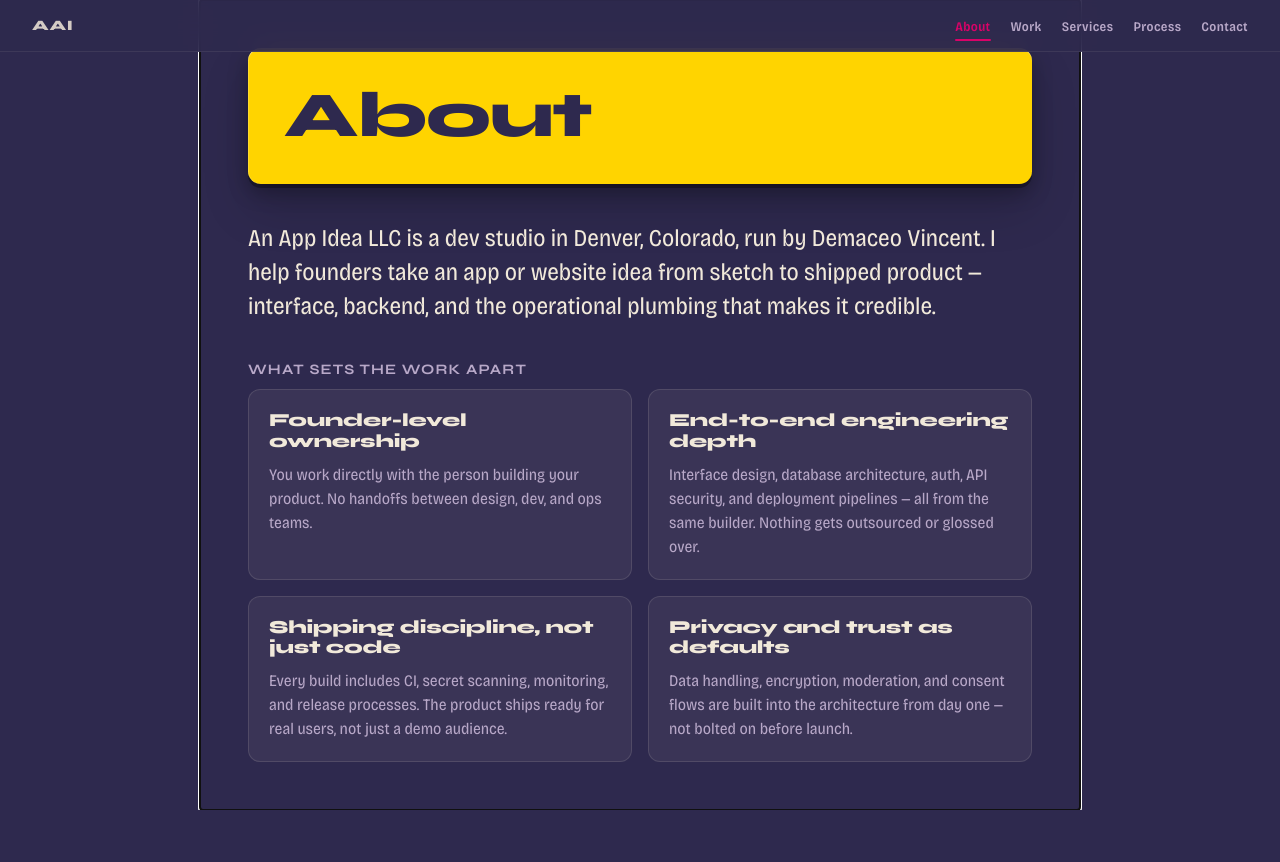
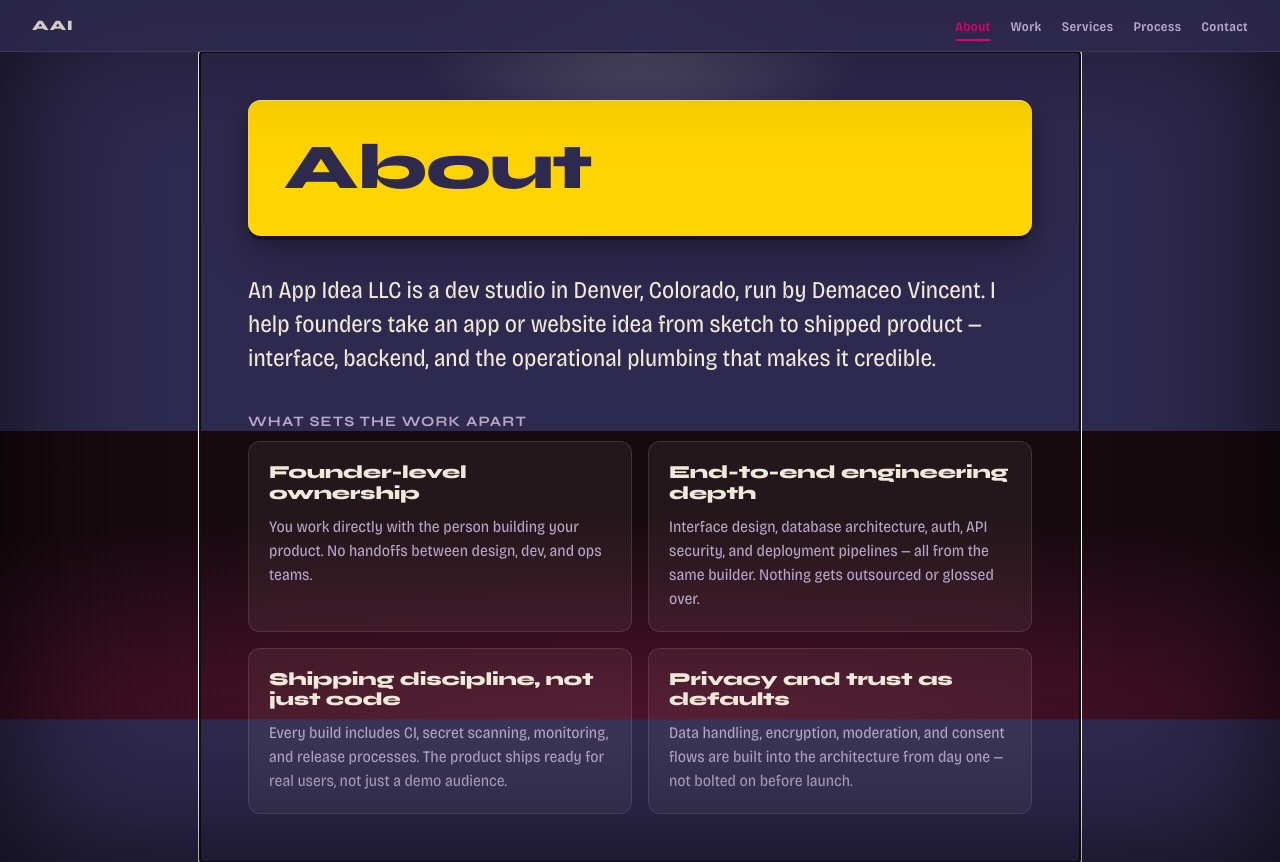
Before and after one commit to demaceo/anappideallc, a React (Vite) app: page /about in a window 1280 px wide. Before the commit the page ends 810 px from the top, so only its background shows below. Built offline with nearby package versions, Linux system fonts and the light colour scheme.

Commit message:
feat(pages): wrap inner pages with VelvetVitrine; add motion.main entry/exit

```diff
--- a/src/pages/About.tsx
+++ b/src/pages/About.tsx
@@ -3,11 +3,19 @@ import { SITE } from '../data/site'
 import { differentiators } from '../data/case-studies'
 import { RouteHead } from '../components/SEO/RouteHead'
 import { META } from '../lib/seo'
+import { VelvetVitrine } from '../components/VelvetVitrine/VelvetVitrine'
 import styles from '../components/Page/Page.module.css'
 
 export default function About() {
   return (
-    <main className={styles.page}>
+    <VelvetVitrine>
+      <motion.main
+        className={styles.page}
+        initial={{ opacity: 0, y: 10 }}
+        animate={{ opacity: 1, y: 0 }}
+        exit={{ opacity: 0, y: -10 }}
+        transition={{ duration: 0.25, ease: 'easeOut' }}
+      >
       <RouteHead {...META['/about']} />
       <motion.h1
         layoutId="block-about"
@@ -35,6 +43,7 @@ export default function About() {
           ))}
         </div>
       </section>
-    </main>
+      </motion.main>
+    </VelvetVitrine>
   )
 }
--- a/src/pages/Process.tsx
+++ b/src/pages/Process.tsx
@@ -2,11 +2,19 @@ import { motion } from 'motion/react'
 import { processSteps } from '../data/process'
 import { RouteHead } from '../components/SEO/RouteHead'
 import { META } from '../lib/seo'
+import { VelvetVitrine } from '../components/VelvetVitrine/VelvetVitrine'
 import styles from '../components/Page/Page.module.css'
 
 export default function Process() {
   return (
-    <main className={styles.page}>
+    <VelvetVitrine>
+      <motion.main
+        className={styles.page}
+        initial={{ opacity: 0, y: 10 }}
+        animate={{ opacity: 1, y: 0 }}
+        exit={{ opacity: 0, y: -10 }}
+        transition={{ duration: 0.25, ease: 'easeOut' }}
+      >
       <RouteHead {...META['/process']} />
       <motion.h1
         layoutId="block-process"
@@ -39,6 +47,7 @@ export default function Process() {
           ))}
         </div>
       </section>
-    </main>
+      </motion.main>
+    </VelvetVitrine>
   )
 }
--- a/src/pages/Services.tsx
+++ b/src/pages/Services.tsx
@@ -2,11 +2,19 @@ import { motion } from 'motion/react'
 import { services } from '../data/services'
 import { RouteHead } from '../components/SEO/RouteHead'
 import { META } from '../lib/seo'
+import { VelvetVitrine } from '../components/VelvetVitrine/VelvetVitrine'
 import styles from '../components/Page/Page.module.css'
 
 export default function Services() {
   return (
-    <main className={styles.page}>
+    <VelvetVitrine>
+      <motion.main
+        className={styles.page}
+        initial={{ opacity: 0, y: 10 }}
+        animate={{ opacity: 1, y: 0 }}
+        exit={{ opacity: 0, y: -10 }}
+        transition={{ duration: 0.25, ease: 'easeOut' }}
+      >
       <RouteHead {...META['/services']} />
       <motion.h1
         layoutId="block-services"
@@ -44,6 +52,7 @@ export default function Services() {
           ))}
         </div>
       </section>
-    </main>
+      </motion.main>
+    </VelvetVitrine>
   )
 }
--- a/src/pages/Work.tsx
+++ b/src/pages/Work.tsx
@@ -2,11 +2,19 @@ import { motion } from 'motion/react'
 import { caseStudies } from '../data/case-studies'
 import { RouteHead } from '../components/SEO/RouteHead'
 import { META } from '../lib/seo'
+import { VelvetVitrine } from '../components/VelvetVitrine/VelvetVitrine'
 import styles from '../components/Page/Page.module.css'
 
 export default function Work() {
   return (
-    <main className={styles.page}>
+    <VelvetVitrine>
+      <motion.main
+        className={styles.page}
+        initial={{ opacity: 0, y: 10 }}
+        animate={{ opacity: 1, y: 0 }}
+        exit={{ opacity: 0, y: -10 }}
+        transition={{ duration: 0.25, ease: 'easeOut' }}
+      >
       <RouteHead {...META['/work']} />
       <motion.h1
         layoutId="block-work"
@@ -40,6 +48,7 @@ export default function Work() {
           ))}
         </div>
       </section>
-    </main>
+      </motion.main>
+    </VelvetVitrine>
   )
 }
```
